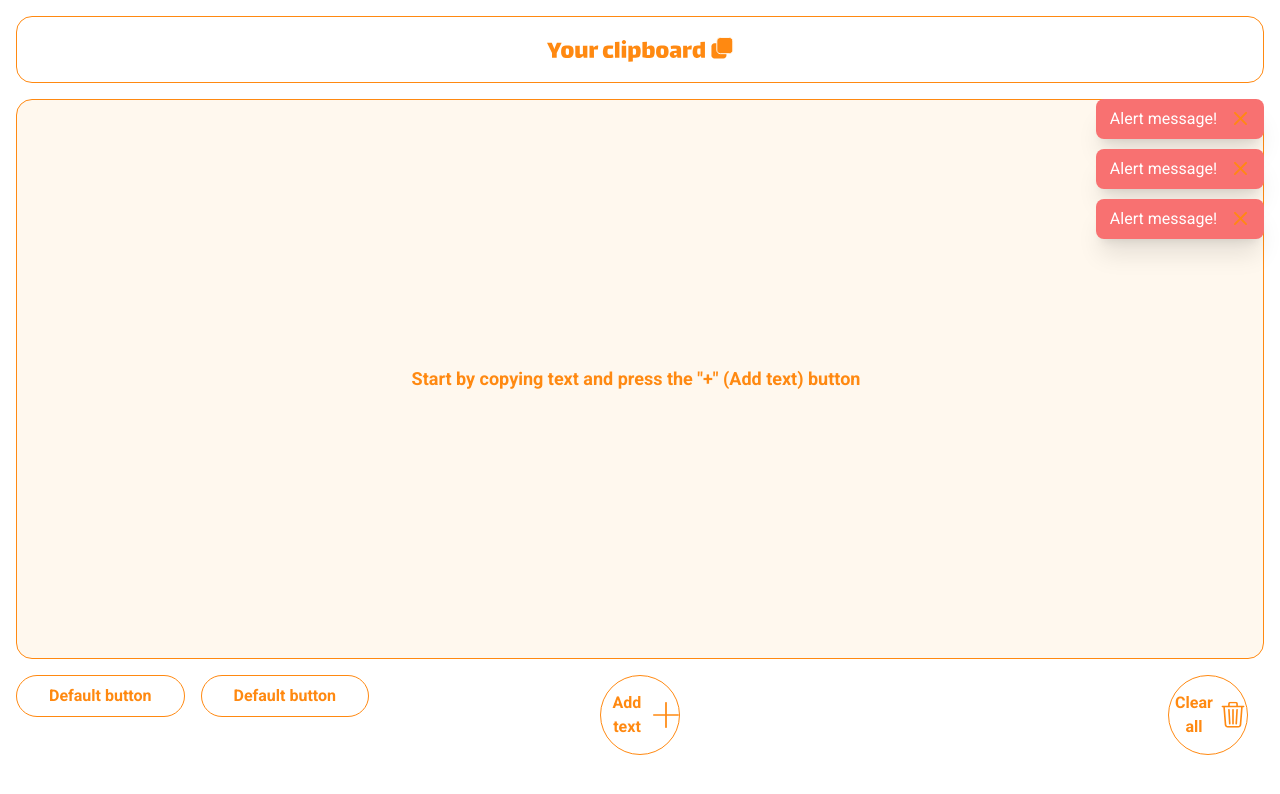
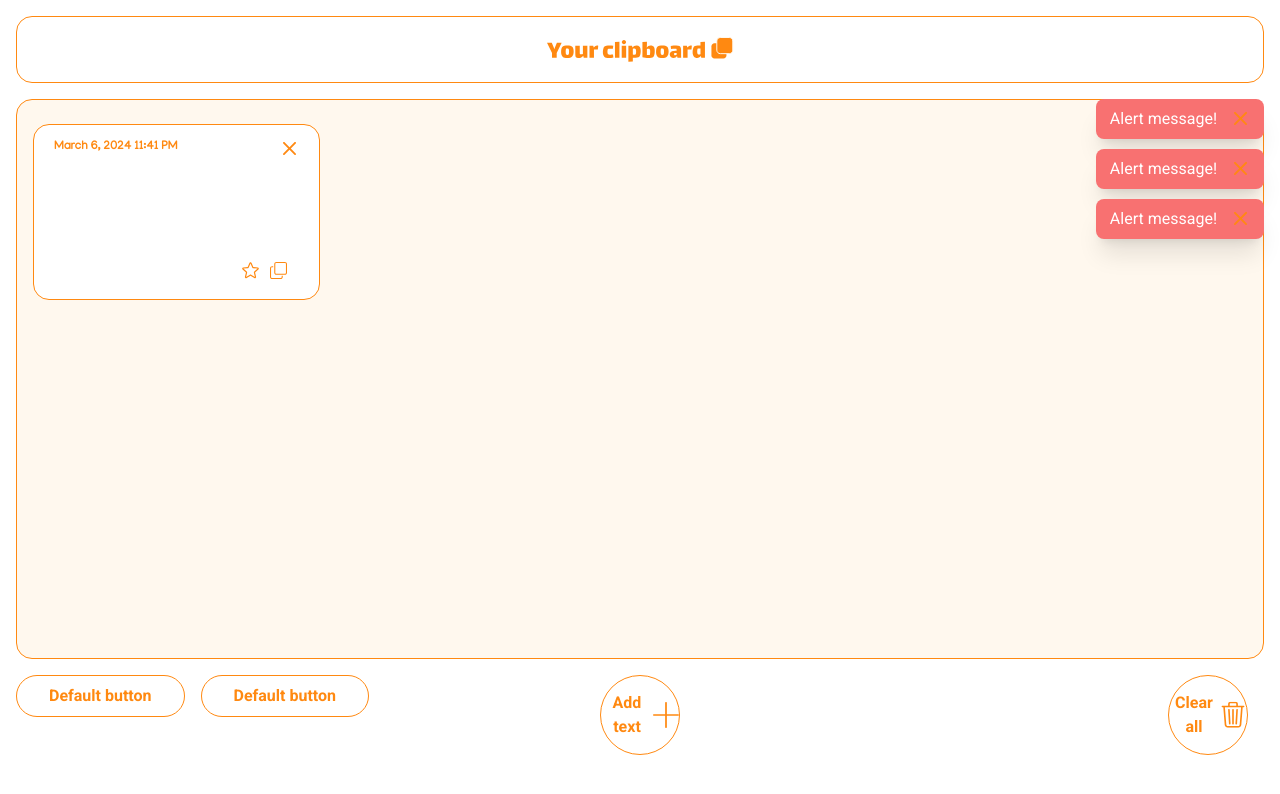
Before and after one commit to EdithOrt/your-clipboard, a Next.js app: page / in a window 1280 px wide. Both pictures are taken after a click on the button "Add text". Shown: the top 794 px of the page. Built offline with nearby package versions, Linux system fonts and the light colour scheme.

Commit message:
[UPDATE] display date into card clipboard

```diff
--- a/app/ui/card.tsx
+++ b/app/ui/card.tsx
@@ -6,9 +6,10 @@ import { SVGComponent } from "../lib/utils";
 interface CardProps {
   text: string;
   handleClick: React.MouseEventHandler<HTMLButtonElement>;
+  date: string;
 }
 
-export function Card({ text, handleClick }: CardProps) {
+export function Card({ text, handleClick, date }: CardProps) {
   const [isFavorite, setIsFavorite] = useState<boolean>(false);
   const [isCoppied, setIsCoppied] = useState<boolean>(false);
 
@@ -29,7 +30,7 @@ export function Card({ text, handleClick }: CardProps) {
       className={`${manjari.className} card text h-44 rounded-2xl border border-orange bg-white px-5 py-3.5 text-xs`}
     >
       <div className="mb-2 flex justify-between font-bold">
-        <p>MM/DD/YY</p>
+        <p>{date}</p>
 
         <IconButton
           variant="default"
@@ -43,7 +44,7 @@ export function Card({ text, handleClick }: CardProps) {
       </div>
 
       <div className="card__text h-[60%] overflow-auto">
-        <p>{text}</p>
+        <p className="break-words">{text}</p>
       </div>
 
       <div className="mr-3 mt-2 flex justify-end gap-2.5">
--- a/app/ui/cards-container.tsx
+++ b/app/ui/cards-container.tsx
@@ -1,9 +1,11 @@
 "use client";
 
-import { useState } from "react";
+import { useContext, useState } from "react";
 import { Card } from "./card";
 import { readClipboard } from "../lib/getClipboard";
 import { EmptyState } from "./empty-state";
+import { ClipboardDataContext } from "@/contexts/clipboardData";
+import moment from "moment";
 
 interface ClipboardData {
   text: string;
@@ -12,13 +14,7 @@ interface ClipboardData {
 }
 
 export function CardsContainer() {
-  const [data, setData] = useState<Array<ClipboardData>>([]);
-  /* document.addEventListener("copy", (e) => {
-    e.preventDefault();
-    const selectedText = window.getSelection().toString();
-    console.log({ selectedText });
-    readClipboard();
-  }); */
+  const { clipboardList } = useContext(ClipboardDataContext);
 
   const handleClick = () => {
     return console.log("click to close");
@@ -27,16 +23,21 @@ export function CardsContainer() {
   const handleExample = () => {
     return console.log("hi");
   };
+
   return (
     <article className="h-[70vh] rounded-2xl border bg-orange-light pb-2 pr-2 pt-2">
       <div className="cards-container grid  h-full snap-start grid-cols-4 gap-5 overflow-y-auto px-4 pb-4 pt-4">
-        {!data.length ? (
+        {!clipboardList.length ? (
           <EmptyState text='Start by copying text and press the "+" (Add text) button' />
         ) : (
-          <Card
-            text="Nam quis pretium libero. Curabitur in luctus ex. Praesent magna metus, gravida pretium sapien eu, condimentum porttitor purus. Praesent vitae arcu volutpat, commodo lectus congue, molestie massa. Aenean lobortis rhoncus risus id gravida. Sed vitae elit ornare leo efficitur vulputate et varius eros. Nam tristique lobortis nisl, et imperdiet odio rutrum in. Sed in erat non leo finibus tempor. Suspendisse purus risus, consequat vitae lacus eleifend, gravida congue felis. Fusce justo purus, eleifend at mattis quis, varius mollis sem. Pellentesque suscipit ex id justo rhoncus, nec pharetra diam laoreet. Pellentesque suscipit gravida nulla, vel sodales ante auctor quis. Cras mattis, diam eu rutrum viverra, urna libero elementum quam, nec vehicula ante leo sed ex. Sed eu ex elementum dolor facilisis accumsan. Nulla ornare neque nec tellus pellentesque hendrerit. Praesent hendrerit rhoncus maximus."
-            handleClick={handleClick}
-          />
+          clipboardList.map((clipboardItem) => (
+            <Card
+              date={moment.unix(clipboardItem.date).format("LLL")}
+              text={clipboardItem.text}
+              handleClick={handleClick}
+              key={clipboardItem.id}
+            />
+          ))
         )}
       </div>
     </article>
--- a/contexts/clipboardData.tsx
+++ b/contexts/clipboardData.tsx
@@ -16,7 +16,7 @@ type Action = {
 };
 
 interface ClipboardDataInterface {
-  clipboardList: object;
+  clipboardList: Array<ClipboardData>;
   addClipboardItem: (item: ClipboardData) => void;
   deleteClipboardItem: (id: string) => void;
   updateClipboardItem: ({ id, action }: Action) => void;
```
